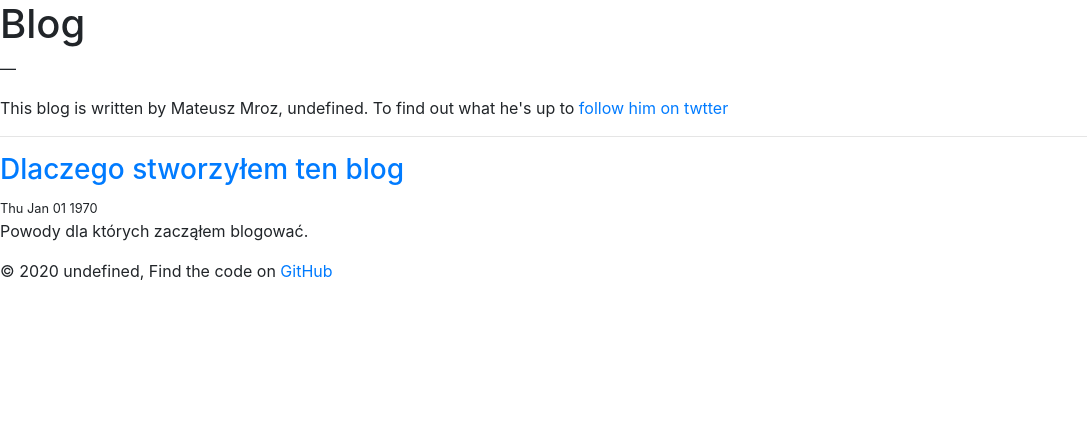
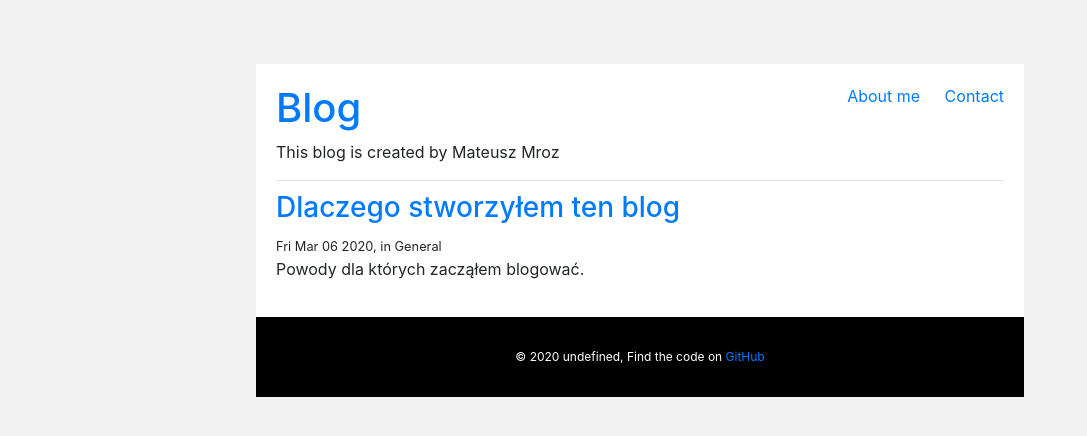
Before and after one commit to IamMattco/jekyllJS, a website: page index.html in a window 1280 px wide. Shown: the whole page, without its empty margins (0-1087 px from the left). Drawn offline with nearby package versions, Linux system fonts and the light colour scheme.

Commit message:
test layout

```diff
--- /dev/null
+++ b/assets/css/styles.css
@@ -0,0 +1,62 @@
+body {
+  background-color: #f1f1f1;
+}
+
+.page-content {
+  width: 60%;
+  margin: 5% 20% 0 20%;
+  background-color: #ffffff;
+  padding: 20px;
+}
+
+.page-content header {
+  border-bottom: 1px solid rgba(0,0,0,0.1);
+  margin: 0 0 10px 0;
+}
+
+.page-content img {
+  width: 100%;
+  float: left;
+  margin: 20px 0;
+}
+
+header {
+  width: 100%;
+  float: left;
+}
+
+header h1 {
+  float: left;
+  width: 50%;
+}
+
+header ul {
+  float: left;
+  text-align: right;
+  width: 50%;
+}
+
+header p {
+  width: 100%;
+  float: left;
+}
+
+header ul li {
+  display: inline;
+}
+
+header ul li a {
+  margin-left: 20px;
+}
+
+footer {
+  width: 60%;
+  margin: 0 20%;
+  float: left;
+  background-color: #000000;
+  text-align: center;
+  font-size: 12px;
+  height: 80px;
+  line-height: 80px;
+  color: #fff;
+}
--- a/index.html
+++ b/index.html
@@ -8,26 +8,31 @@
       <meta name="description" content="Lorem ipsum dolor sit amet" />
       <title>Blog</title>
       <link rel="stylesheet" href="https://stackpath.bootstrapcdn.com/bootstrap/4.5.0/css/bootstrap.min.css" integrity="sha384-9aIt2nRpC12Uk9gS9baDl411NQApFmC26EwAOH8WgZl5MYYxFfc+NcPb1dKGj7Sk" crossorigin="anonymous">
+      <link rel="stylesheet" href="/assets/css/styles.css">
   </head>
   <body>
 
-  <div class="grotesk">
-      <header>
-          <h1>Blog</h1>
-          <p>—</p>
-          <p>This blog is written by Mateusz Mroz, undefined. To find out what he's up to <a href="undefined">follow him on twtter</a></p>
-          <hr />
-      </header>
+  <div class="page-content">
+
+  <header>
+    <h1><a href="/">Blog</a></h1>
+    <ul>
+      <li><a href="/pages/about-me">About me</a></li>
+      <li><a href="/pages/contact">Contact</a></li>
+    </ul>
+    <p>This blog is created by Mateusz Mroz</p>
+  </header>
+
       <div class="posts">
           <div class="post">
               <h3><a href="/posts/dlaczego-powstal-ten-blog">Dlaczego stworzyłem ten blog</a></h3>
-                  <small>Thu Jan 01 1970</small>
+                  <small>Fri Mar 06 2020, in General</small>
                   <p>Powody dla których zacząłem blogować.</p>
               </div>
       </div>
   </div>
 
-<footer>
+    <footer>
       <p>© 2020 undefined, Find the code on <a href="github.com/kartiknair/blog">GitHub</a></p>
     </footer>
   </body>
--- a/src/config.js
+++ b/src/config.js
@@ -1,5 +1,6 @@
 const config = {
   blogTitle: "Blog",
+  aboutBlog: "This blog is created by Mateusz Mroz",
   blogDescription: "Lorem ipsum dolor sit amet",
   metaAuthorName: "Mateusz Mroz",
   metaAuthorDescription: "Lorem ipsum",
--- a/src/templates.js
+++ b/src/templates.js
@@ -1,6 +1,6 @@
 const config = require("./config");
 
-let header = `
+let head = `
 <!DOCTYPE html>
 <html lang="en">
   <head>
@@ -9,8 +9,20 @@ let header = `
       <meta name="description" content="${config.blogDescription}" />
       <title>${config.blogTitle}</title>
       <link rel="stylesheet" href="https://stackpath.bootstrapcdn.com/bootstrap/4.5.0/css/bootstrap.min.css" integrity="sha384-9aIt2nRpC12Uk9gS9baDl411NQApFmC26EwAOH8WgZl5MYYxFfc+NcPb1dKGj7Sk" crossorigin="anonymous">
+      <link rel="stylesheet" href="/assets/css/styles.css">
   </head>
   <body>
+`
+
+let header = `
+  <header>
+    <h1><a href="/">${config.blogTitle}</a></h1>
+    <ul>
+      <li><a href="/pages/about-me">About me</a></li>
+      <li><a href="/pages/contact">Contact</a></li>
+    </ul>
+    <p>${config.aboutBlog}</p>
+  </header>
 `
 
 let footer = `
@@ -24,10 +36,9 @@ let footer = `
 `
 
 const posthtml = data => `
+${head}
+  <div class="page-content">
     ${header}
-  <header>
-    <a href="/">Go back home</a>
-  </header>
     <div class="post-content">
       <img src="${data.attributes.thumbnail}" />
       <h1>${data.attributes.title}</h1>
@@ -35,22 +46,14 @@ ${header}
       <hr />
       ${data.body}
     </div>
+  </div>
 ${footer}
 `;
 
 const homepage = posts => `
+${head}
+  <div class="page-content">
       ${header}
-  <div class="grotesk">
-      <header>
-          <h1>${config.blogTitle}</h1>
-          <p>—</p>
-          <p>This blog is written by ${config.metaAuthorName}, ${
-config.authorDescription
-}. To find out what he's up to <a href="${
-config.authorTwitter
-}">follow him on twtter</a></p>
-          <hr />
-      </header>
       <div class="posts">
           ${posts
             .map(
@@ -58,9 +61,7 @@ config.authorTwitter
               <h3><a href="/posts/${post.path}">${
                 post.attributes.title
               }</a></h3>
-                  <small>${new Date(
-                    parseInt(post.attributes.date)
-                  ).toDateString()}</small>
+                  <small>${new Date(post.attributes.date).toDateString()}, in ${post.attributes.category}</small>
                   <p>${post.attributes.description}</p>
               </div>`
             )
@@ -71,13 +72,13 @@ ${footer}
 `;
 
 const pagehtml = data => `
+${head}
+  <div class="page-content">
     ${header}
-  <header>
-    <a href="/">Go back home</a>
-  </header>
     <div class="post-content">
       <h1>${data.attributes.title}</h1>
       ${data.body}
+    </div>
   </div>
 ${footer}
 `;
```
Also changed, not shown: content/posts/dlaczego-powstal-ten-blog.md (+2 -1 lines), pages/about-me/index.html (+15 -5 lines), pages/contact/index.html (+15 -5 lines), posts/dlaczego-powstal-ten-blog/index.html (+11 -1 lines). Lines whose indentation alone changed are shown as unchanged.
